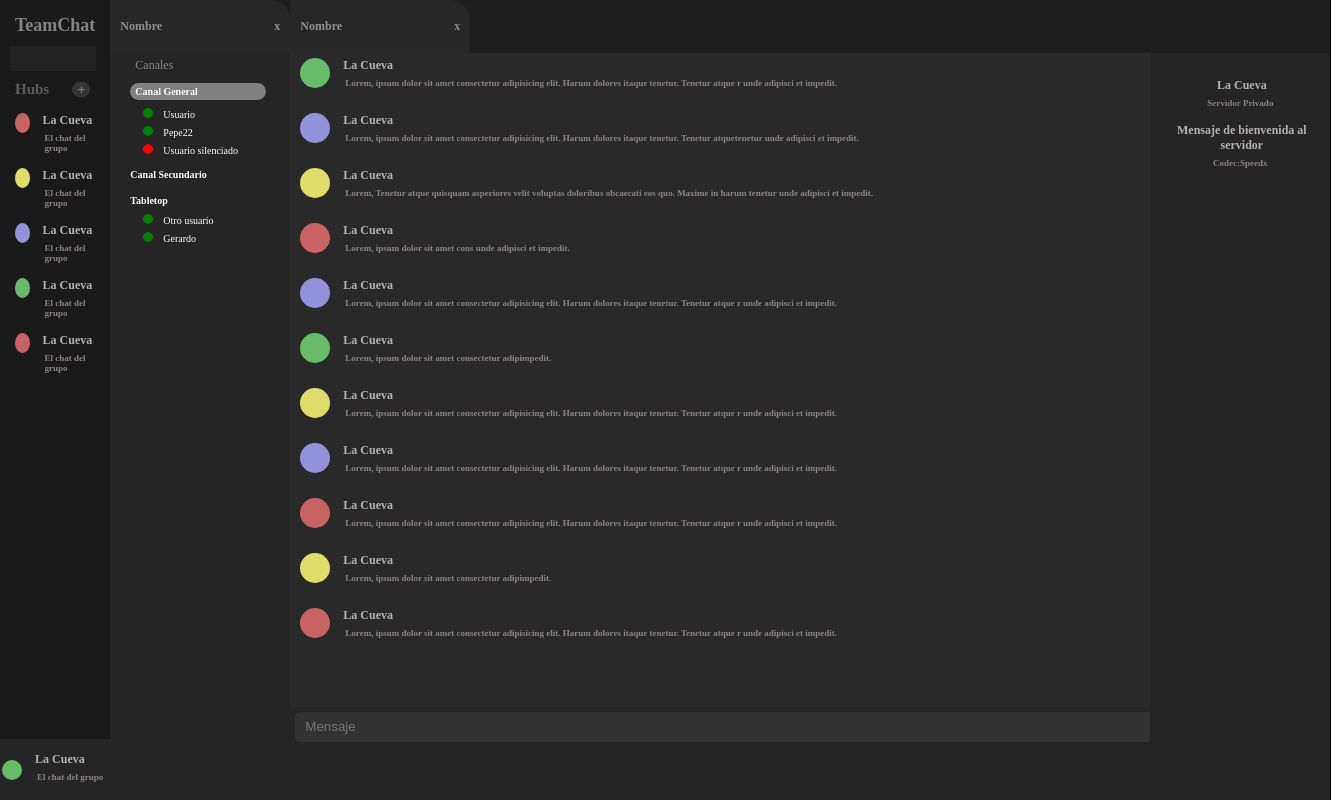
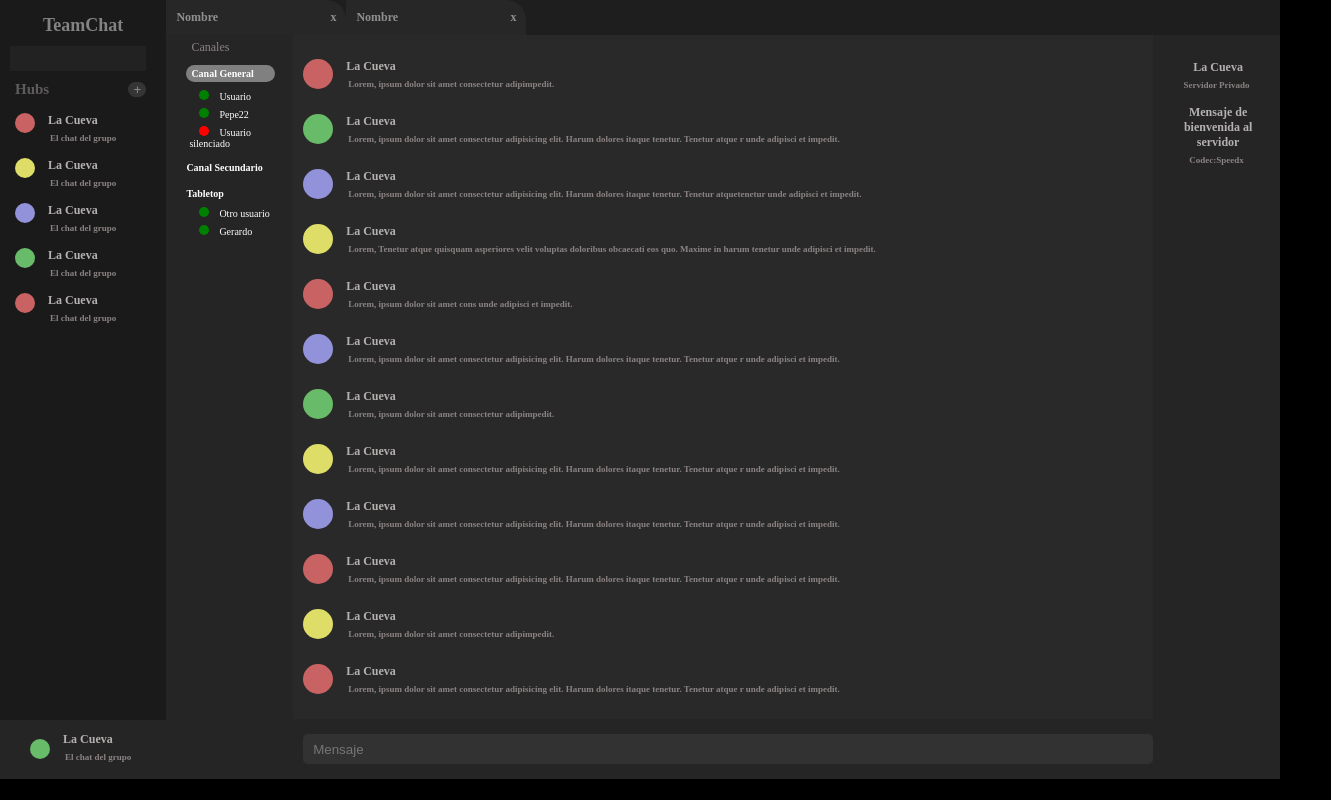
Before and after one commit to cmgpguerrracarlos/disc, a plain HTML site: page index.html in a window 1280 px wide. Shown: the whole page, 1331 px wide, since content can reach past the window. Drawn offline with Linux system fonts and the light colour scheme.

Commit message:
trabajando con el panel lateral derecho

```diff
--- a/estilos.css
+++ b/estilos.css
@@ -7,24 +7,21 @@
 
 body{
     background-color:black;
+    width: 100%;
 
 }
 
 .contenedor{
-    position: relative;
-    display:flex;
+    background-color: green;
+    display:grid;
+    grid-template-columns: 13vw 87vw;
     font-size: 10px;
-    box-sizing: content-box;
-    height: 100vh;
-    width: 100vw;
 }
 
 .aside{
-    flex:1;
     background-color: aqua;
     display: flex;
     flex-direction: column;
-    height: 100vh;
 }
 
 .servidores{
@@ -119,9 +116,7 @@ input{
 }
 
 .main{
-    flex:7;
     background-color: rgb(37, 37, 37);
-    height: 100vh;
     display: flex;
     flex-direction: column;
 }
@@ -153,11 +148,11 @@ input{
 .main-body{
     flex:14;
     background-color: rgb(37, 37, 37);
-    display:flex;
+    display:grid;
+    grid-template-columns: 1fr 3fr 1fr;
 }
 
 .body-left{
-    width: 180px;
     background-color: rgb(37, 37, 37);
     box-sizing: border-box;
     padding: 5px 15px;
@@ -168,7 +163,6 @@ input{
 }
 
 .body-center{
-    flex:1;
     display: flex;
     flex-direction: column;
 }
@@ -176,7 +170,7 @@ input{
 .chat{
     display: flex;
     flex-direction: column;
-    height: 600px;
+    height: 83vh;
     justify-content: end;
     overflow:scroll;
     overflow-x:hidden;
@@ -184,18 +178,20 @@ input{
 }
 
 .body-right{
-    width: 180px;
+
     background-color: rgb(37, 37, 37);
 }
 
 .body-center-main{
     flex:7;
     background-color: rgb(41, 41, 41);
+    padding: 10px 0px;
 }
 
 .body-center-footer{
-    flex:1;
+    flex:3;
     background-color: rgb(37, 37, 37);
+    padding: 10px 5px;
 }
 
 .cuadro-mensaje{
@@ -211,7 +207,7 @@ input{
     background-color: rgb(50, 50, 50);
     height: 30px;
     border-radius: 5px;
-    padding: 10px;
+    padding: 15px 10px;
 }
 
 h5, h6{
```
